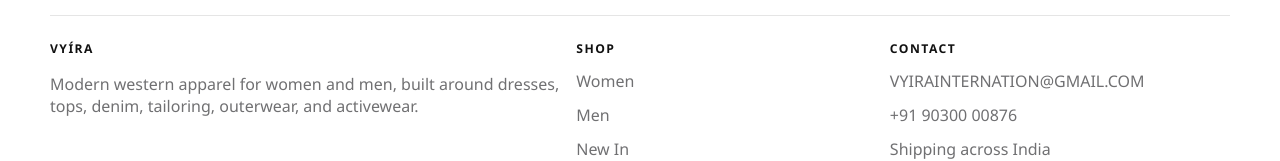
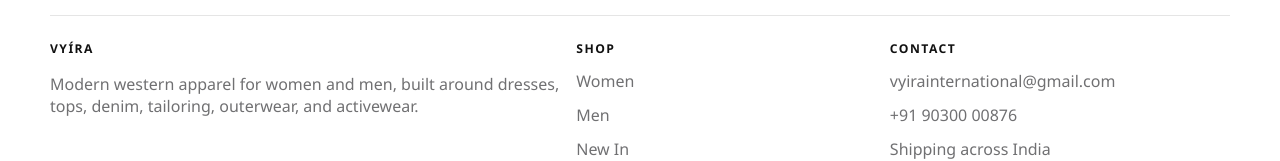
Before and after one commit to gh-vvemula/vyira-fashion, a Next.js app: page / in a window 1280 px wide. Shown: the part 5340-5501 px from the top of the page. Built offline with nearby package versions, Linux system fonts and the light colour scheme.

Commit message:
Correct contact email address

```diff
--- a/components/site-footer.tsx
+++ b/components/site-footer.tsx
@@ -22,7 +22,7 @@ export function SiteFooter() {
         <div>
           <p className="eyebrow">Contact</p>
           <div className="footer-links">
-            <a href="mailto:VYIRAINTERNATION@GMAIL.COM">VYIRAINTERNATION@GMAIL.COM</a>
+            <a href="mailto:vyirainternational@gmail.com">vyirainternational@gmail.com</a>
             <a href="tel:+919030000876">+91 90300 00876</a>
             <span>Shipping across India</span>
           </div>
```
